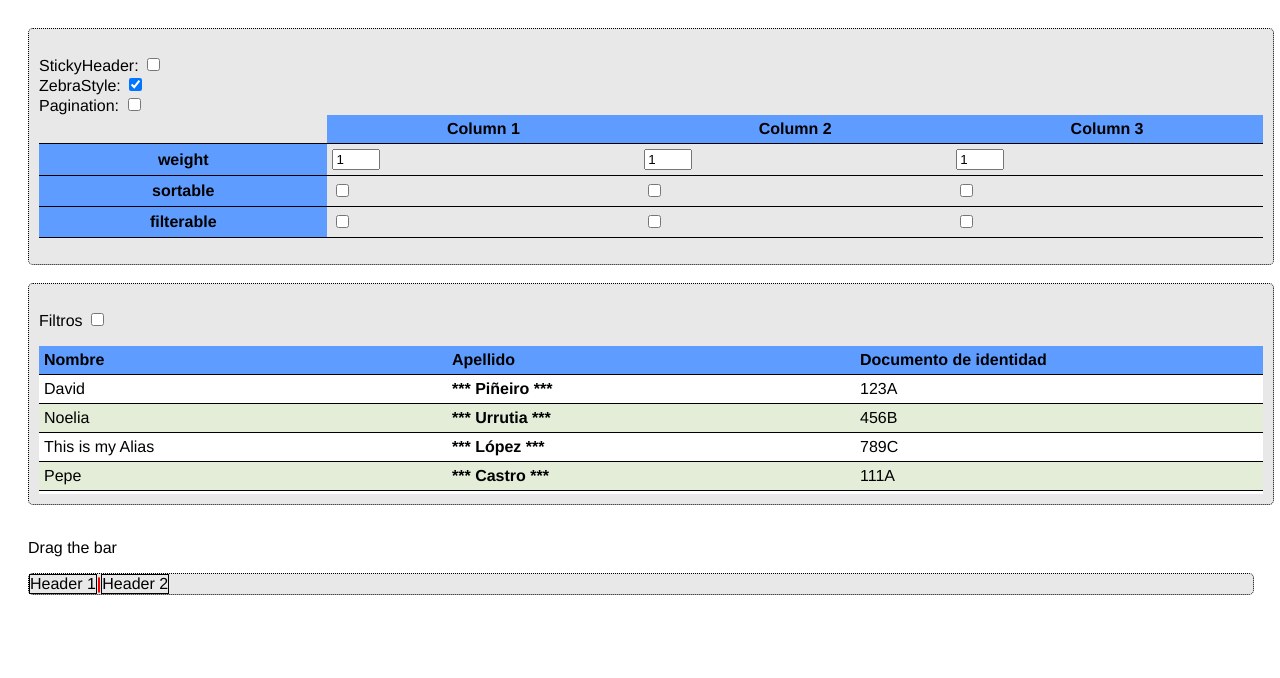
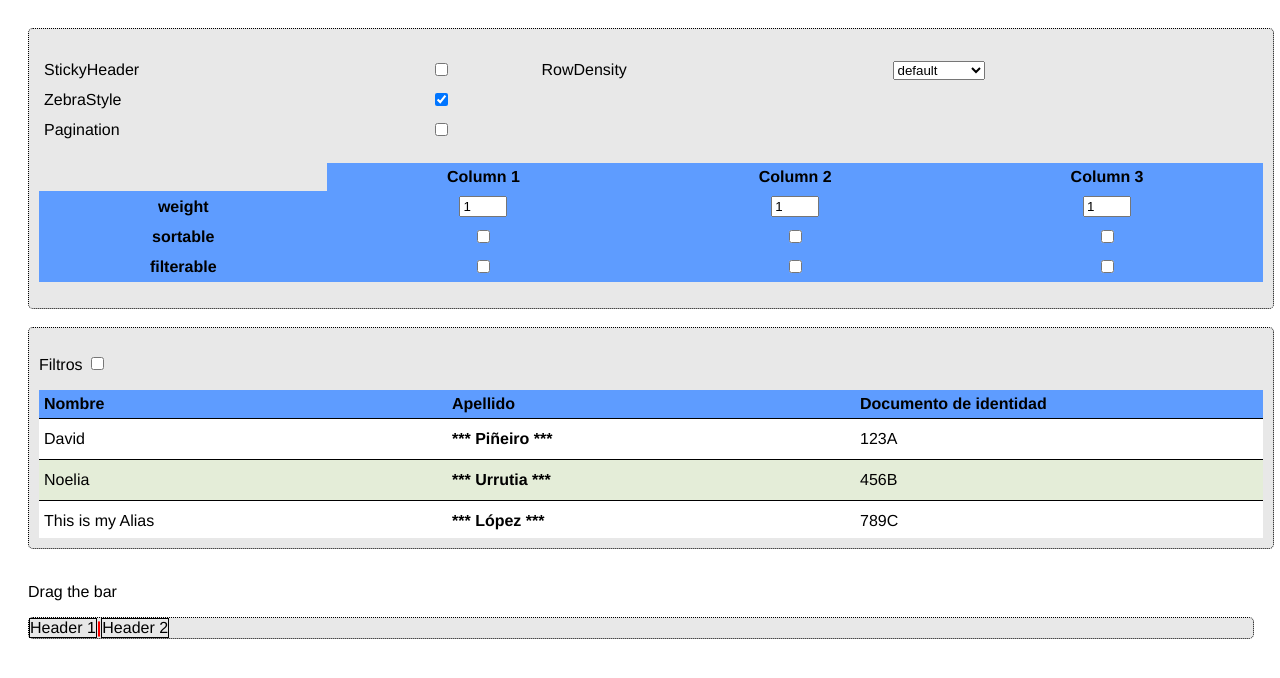
Before and after one commit to noeus90/table-component2, a React app in the folder src/: page / in a window 1280 px wide. Shown: the top 678 px of the page. Built offline with nearby package versions, Linux system fonts and the light colour scheme; the HTML template or start-up script is replaced by a standard one.

Commit message:
added rowDensity prop

```diff
--- a/src/components/App.jsx
+++ b/src/components/App.jsx
@@ -11,6 +11,7 @@ class App extends React.Component {
       zebraStyle: true,
       stickyHeader: false,
       pagination: false,
+      rowDensity: "default",
       weight: [],
       sortable: [],
       filtrable: [],
@@ -28,7 +29,10 @@ class App extends React.Component {
       <div>
         <div id="settings" className="section">
           <p>
-            <label>{"StickyHeader: "}</label>
+            <table>
+              <tr>
+                <td>StickyHeader</td>
+                <td>
                   <input
                     type="checkbox"
                     checked={this.state.stickyHeader}
@@ -36,8 +40,24 @@ class App extends React.Component {
                       this.setState({ stickyHeader: !this.state.stickyHeader })
                     }
                   />
-            <br />
-            <label>{"ZebraStyle: "}</label>
+                </td>
+                <td>RowDensity</td>
+                <td>
+                  <select
+                    value={this.state.rowDensity}
+                    onChange={evt =>
+                      this.setState({ rowDensity: evt.target.value })
+                    }
+                  >
+                    <option>default</option>
+                    <option>compact</option>
+                    <option>comfortable</option>
+                  </select>
+                </td>
+              </tr>
+              <tr>
+                <td>ZebraStyle</td>
+                <td>
                   <input
                     type="checkbox"
                     checked={this.state.zebraStyle}
@@ -45,8 +65,13 @@ class App extends React.Component {
                       this.setState({ zebraStyle: !this.state.zebraStyle })
                     }
                   />
-            <br />
-            <label>{"Pagination: "}</label>
+                </td>
+                <td />
+                <td />
+              </tr>
+              <tr>
+                <td>Pagination</td>
+                <td>
                   <input
                     type="checkbox"
                     checked={this.state.pagination}
@@ -54,6 +79,12 @@ class App extends React.Component {
                       this.setState({ pagination: !this.state.pagination })
                     }
                   />
+                </td>
+                <td />
+                <td />
+              </tr>
+            </table>
+
             <br />
             <table>
               <tr>
@@ -65,7 +96,7 @@ class App extends React.Component {
               <tr>
                 <th>weight</th>
                 {cols.map(i => (
-                  <td>
+                  <th>
                     <input
                       style={{ width: "40px" }}
                       type="number"
@@ -76,13 +107,13 @@ class App extends React.Component {
                         this.setState({ weight: weight });
                       }}
                     />
-                  </td>
+                  </th>
                 ))}
               </tr>
               <tr>
                 <th>sortable</th>
                 {cols.map(i => (
-                  <td>
+                  <th>
                     <input
                       type="checkbox"
                       checked={this.state.sortable[i]}
@@ -92,13 +123,13 @@ class App extends React.Component {
                         this.setState({ sortable: sortable });
                       }}
                     />
-                  </td>
+                  </th>
                 ))}
               </tr>
               <tr>
                 <th>filterable</th>
                 {cols.map(i => (
-                  <td>
+                  <th>
                     <input
                       type="checkbox"
                       checked={this.state.filtrable[i]}
@@ -108,7 +139,7 @@ class App extends React.Component {
                         this.setState({ filtrable: filtrable });
                       }}
                     />
-                  </td>
+                  </th>
                 ))}
               </tr>
             </table>
@@ -123,6 +154,7 @@ class App extends React.Component {
             afterRow={row => "My default after row: Name → " + row.nombre}
             globalFilter={this.state.globalFilter}
             pagination={this.state.pagination && { pageSize: 2 }}
+            rowDensity={this.state.rowDensity}
             actions={[
               {
                 text: "apellido",
--- a/src/components/Cell.jsx
+++ b/src/components/Cell.jsx
@@ -12,7 +12,7 @@ class Cell extends React.Component {
     if (!this.props.visible) return null;
     return (
       <td {...this.props} style={{ width: this.props.width }}>
-        {this.props.value}
+          {this.props.value}
       </td>
     );
   }
--- a/src/components/Table.jsx
+++ b/src/components/Table.jsx
@@ -22,7 +22,7 @@ class Table extends React.Component {
       })),
       customAfterRow: [],
       showFilters: false,
-      pageSize: this.props.pagination.pageSize,
+      pageSize: this.props.pagination.pageSize || 2,
       currentPage: 0
     };
     this.sort = this.sort.bind(this);
@@ -35,7 +35,7 @@ class Table extends React.Component {
   recursive = () => {
     setTimeout(() => {
       let hasMore = this.state.rows.length + 1 < this.props.data.length;
-      this.setState( (prev, props) => ({
+      this.setState((prev, props) => ({
         rows: props.data.slice(0, prev.rows.length + 1).map(row => ({
           row: row,
           extra: { visible: true }
@@ -43,11 +43,11 @@ class Table extends React.Component {
       }));
       if (hasMore) this.recursive();
     }, 0);
-  }
+  };
 
   componentDidMount() {
     this.recursive();
- }
+  }
 
   calculateWeightSum() {
     let weightSum = 0;
@@ -150,7 +150,7 @@ class Table extends React.Component {
           />
         }
 
-        <table>
+        <table className="visibleRows">
           <thead>
             <tr>
               {this.props.children.map((column, i) => {
@@ -189,7 +189,7 @@ class Table extends React.Component {
               return [
                 <tr
                   key={i}
-                  className={"default "+ this.props.zebraStyle && i % 2 ? "green" : "white"}
+                  className={this.props.zebraStyle && i % 2 ? "green" : "white"}
                 >
                   {this.props.children.map((column, j) => {
                     //console.log(rowData);
@@ -207,6 +207,7 @@ class Table extends React.Component {
                     return (
                       <Cell
                         key={i + "-" + j}
+                        className={this.props.rowDensity}
                         value={value}
                         width={widths[j]}
                         visible={this.state.cols[j].extra.visible}
--- a/src/index.css
+++ b/src/index.css
@@ -39,11 +39,20 @@ tr > * {
   padding: 5px;
 }
 
-tr.default{
-  height:"40px";
+td.default{
+  height: 20px;
 }
-Draggable{
-  background-color:red;
+
+td.default{
+  height: 30px;
+}
+
+td.compact{
+  height: 20px;
+}
+
+td.comfortable{
+  height: 40px;
 }
 
 th {
@@ -54,7 +63,8 @@ td.header {
   background-color: #5e9cff;
   font-weight: bold;
 }
-tr {
+
+table.visibleRows tr {
   border-bottom: 1px solid black;
 }
 
```
Lines whose indentation alone changed are shown as unchanged.
